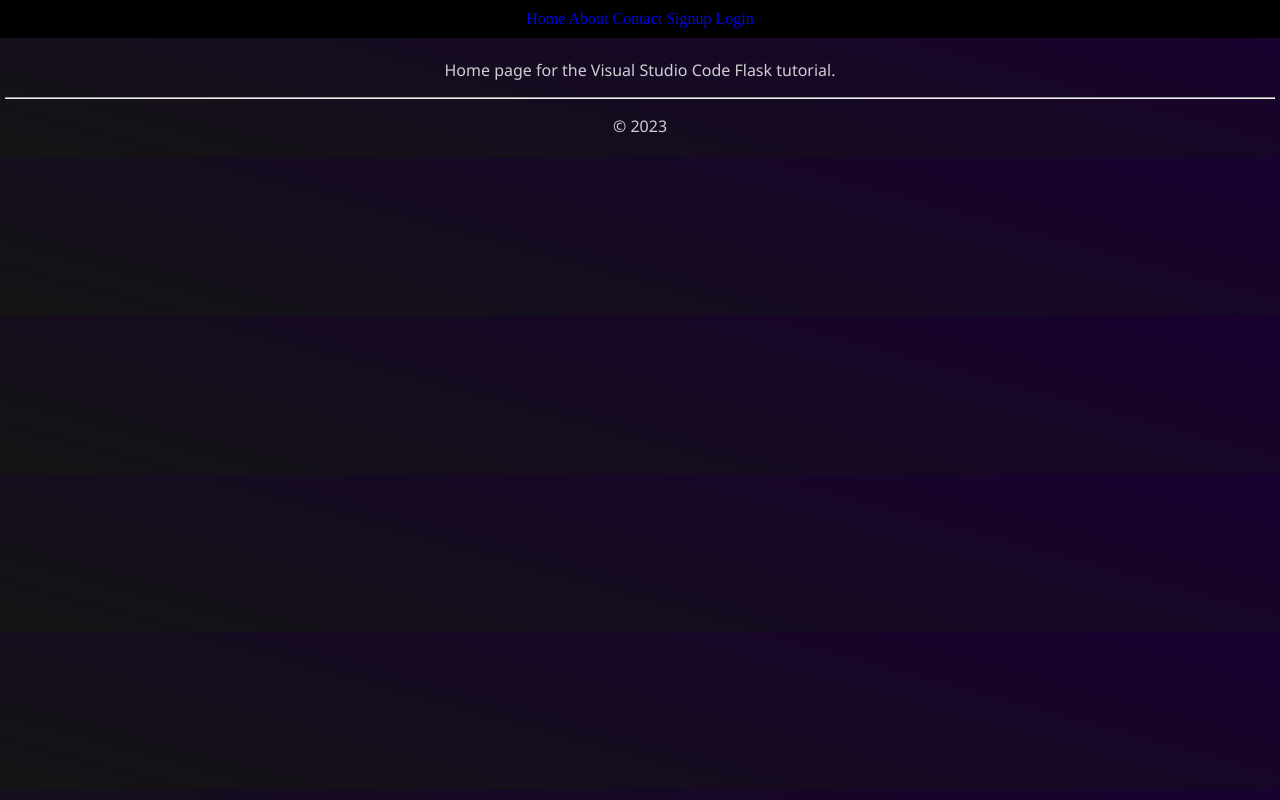
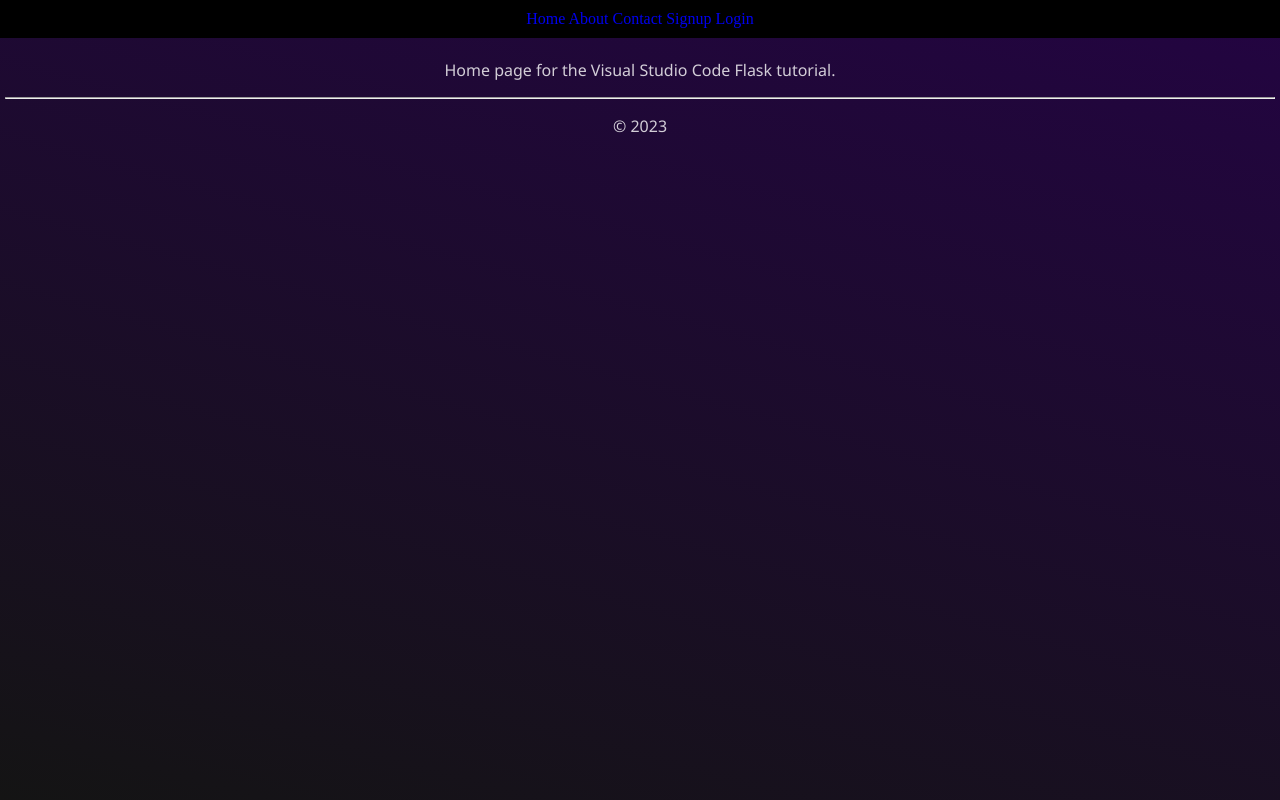
Before and after one commit to averybrubeck/get_lifted, a Python web app: template templates/home.html in a window 1280 px wide. Run offline with Jinja, Linux system fonts and the light colour scheme; the template is opened without the code that fills it, so the values that code supplies are empty.

Commit message:
fixed background gradient

```diff
--- a/static/styles.css
+++ b/static/styles.css
@@ -1,8 +1,10 @@
-body {
+
+  body {
     text-align: center;
-    background: linear-gradient(15.23deg, #141414, #180030);
+    background: linear-gradient(15.23deg, #141414 0%, #230442 100%);
     margin: 0;
     padding: 0;
+    height: 100vh;
 }
 ul,
 li{
```
